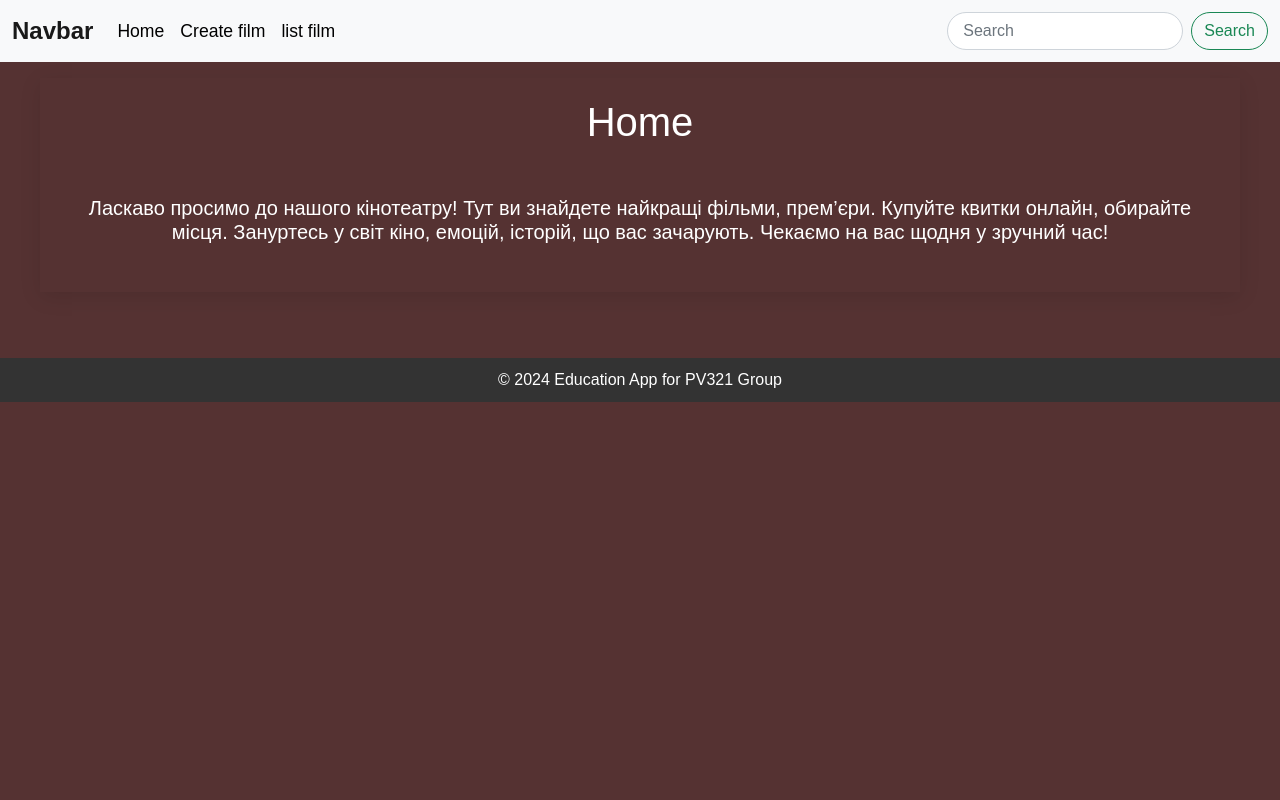
After one commit to Neo-010/Django-web-syte, a Django app: page / in a window 1280 px wide. The commit adds this page. Run offline with Django 5.2, Linux system fonts and the light colour scheme.

Commit message:
ваава

```diff
--- a/film/models.py
+++ b/film/models.py
@@ -4,9 +4,6 @@ class Film(models.Model):
     name = models.CharField(max_length=255)
     genres = models.CharField(max_length=255)
     directed = models.CharField(max_length=255)
-    producers = models.CharField(max_length=255)
-    screenwriters = models.CharField(max_length=255)
-    cinematographer = models.CharField(max_length=255)
     year = models.IntegerField()
     #image = models.ImageField(upload_to='films/images/', blank=True, null=True)
 
--- /dev/null
+++ b/film/static/style/style_home.css
@@ -0,0 +1,15 @@
+body {
+    background-color: #310707d2;
+    min-height: 100vh;
+    display: flex;
+    flex-direction: column;
+    color: rgb(255, 255, 255);
+    margin: 0;
+    font-family: Arial, sans-serif;
+}
+.home{
+    text-align: center;
+}
+h5 {
+    padding: 20px;
+}
--- a/film/static/style/style_list_film.css
+++ b/film/static/style/style_list_film.css
@@ -22,6 +22,7 @@ h1 {
     box-sizing: border-box;
     width: 100%;
     border-radius: 20px;
+    overflow-x: auto;
 }
 
 .no_f {
@@ -55,7 +56,6 @@ table td {
     background-color: #ffffff;
 }
 
-/* Покращує відображення кнопок */
 table td a {
     display: inline-block;
     margin-right: 10px;
@@ -74,12 +74,9 @@ table td a.btn-info {
     background-color: #17a2b8;
     color: white;
 }
-
-/* Адаптивність для мобільних пристроїв */
 @media (max-width: 768px) {
     table {
         font-size: 14px;
-        /* Зменшення шрифту на малих екранах */
         width: 100%;
     }
 
--- a/film/templates/_layout.html
+++ b/film/templates/_layout.html
@@ -39,7 +39,7 @@
                     </li>
 
                     <li class="nav-item">
-                        <a class="nav-link" href="{% url 'layout' %}">Loyout</a>
+                        <a class="nav-link" href="{% url 'list' %}">list film</a>
                     </li>
 
                 </ul>
@@ -71,6 +71,7 @@
     <script src="https://cdn.jsdelivr.net/npm/bootstrap@5.2.3/dist/js/bootstrap.bundle.min.js"
         integrity="sha384-kenU1KFdBIe4zVF0s0G1M5b4hcpxyD9F7jL+jjXkk+Q2h455rYXK/7HAuoJl+0I4"
         crossorigin="anonymous"></script>
+
 </body>
 
 </html>
--- a/film/templates/film/create.html
+++ b/film/templates/film/create.html
@@ -23,10 +23,10 @@
     </div>
 
     {% endfor %}
+    <button type="submit" class="btn btn-primary" href="{% url 'list' %}">Save</button>
 
 
-    <button type="submit" class="btn btn-primary">Save</button>
 
-    <a href="/">Go to list</a>
+    <a href="{% url 'list' %}">Go to list</a>
 </form>
 {% endblock %}
--- /dev/null
+++ b/film/templates/home.html
@@ -0,0 +1,11 @@
+{% extends '_layout.html' %}
+
+{% block header %}Home{% endblock %}
+{% load static %}
+{% block content %}
+<link rel="stylesheet" href="{% static 'style/style_home.css' %}">
+<body class="home">
+    <h5 class="h5">Ласкаво просимо до нашого кінотеатру! Тут ви знайдете найкращі фільми, прем’єри. Купуйте квитки онлайн, обирайте місця. Зануртесь у світ кіно, емоцій, історій, що вас зачарують. Чекаємо на вас щодня у зручний час!</h5>
+</body>
+
+{% endblock %}
--- a/film/templates/index.html
+++ b/film/templates/index.html
@@ -1,6 +1,6 @@
 {% extends '_layout.html' %}
 
-{% block header %}Users{% endblock %}
+{% block header %}Film{% endblock %}
 
 {% block content %}
 <table class="table">
--- a/film/templates/view_film.html
+++ b/film/templates/view_film.html
@@ -5,11 +5,10 @@
 {% block content %}
 <link rel="stylesheet" href="{% static 'style/style_view.css' %}">
 
-<h2>{{ film.name }}</h2>
-
 <div class="conteiner">
     <ul class="list-group">
 
+        <li class="list-group-item"><strong>Title:</strong> {{ film.name }}</li>
         <li class="list-group-item"><strong>Genres:</strong> {{ film.genres }}</li>
         <li class="list-group-item"><strong>Directed by:</strong> {{ film.directed }}</li>
         <li class="list-group-item"><strong>Producers:</strong> {{ film.producers }}</li>
--- a/film/urls.py
+++ b/film/urls.py
@@ -2,16 +2,19 @@ from django.contrib import admin #type: ignore
 from django.urls import path #type: ignore
 from django.conf import settings #type: ignore
 from django.conf.urls.static import static  #type: ignore
+from django.urls import path, include
+from django.conf import settings
+from django.conf.urls.static import static
 
 from . import views
 
 urlpatterns = [
-    path('home/', views.home, name='home'),
-    path('create/', views.create, name='create'),
-    path('view/<int:pk>/', views.view_film, name='view_film'),
-    path('delete/<int:pk>/', views.delete, name='delete'),
-    path('about/', views.about, name='about'),
-    path('_layout/', views.layout_view, name='layout'),
+    path('list/', views.list, name='list'),  # Список фільмів
+    path('create/', views.create, name='create'),  # Створення фільму
+    path('view/<int:pk>/', views.view_film, name='view_film'),  # Перегляд фільму
+    path('delete/<int:pk>/', views.delete, name='delete'),  # Видалення фільму
+    path('about/', views.about, name='about'),  # Про проект
+    path('_layout/', views.layout_view, name='layout'),  # Загальний макет
 ]
 
 # Додаємо обробку медіафайлів
--- a/film/views.py
+++ b/film/views.py
@@ -4,9 +4,13 @@ from django.urls import reverse # type: ignore
 from .forms import FilmForm
 from film.models import Film
 
+def list(request):
+    films = Film.objects.all()
+    return render(request, 'film/film_list.html', {'films': films})
+
 def home(request):
     films = Film.objects.all()
-    return render(request, 'film/film_list.html', {'films': films})
+    return render(request, 'home.html', {'films': films})
 
 def create(request):
     if request.method == 'POST':
--- a/mongolini_first/settings.py
+++ b/mongolini_first/settings.py
@@ -16,7 +16,7 @@ import os
 
 BASE_DIR = os.path.dirname(os.path.dirname(os.path.abspath(__file__)))
 MEDIA_URL = '/media/'
-MEDIA_ROOT = os.path.join(BASE_DIR, 'media') #type: ignore
+MEDIA_ROOT = os.path.join(BASE_DIR, 'media')
 
 # Build paths inside the project like this: BASE_DIR / 'subdir'.
 BASE_DIR = Path(__file__).resolve().parent.parent
--- a/mongolini_first/urls.py
+++ b/mongolini_first/urls.py
@@ -2,11 +2,12 @@ from django.conf import settings # type: ignore
 from django.conf.urls.static import static # type: ignore
 from django.contrib import admin # type: ignore
 from django.urls import path, include # type: ignore
+from film import views
 
 urlpatterns = [
-    path('admin/', admin.site.urls),
-    path('about/', include('film.urls')),
-    path("film/", include("film.urls")),
+    path('admin/', admin.site.urls),  # Адмін-панель
+    path('', views.home, name='home'),  # Головна сторінка
+    path('film/', include('film.urls')),  # Підключення URL-патернів з додатку "film"
 ]
 
 if settings.DEBUG:
```
Also changed, not shown: db.sqlite3.
